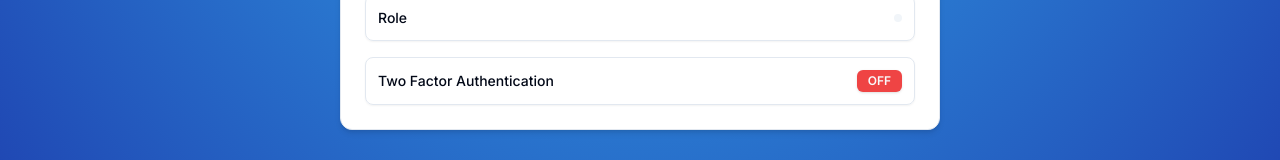
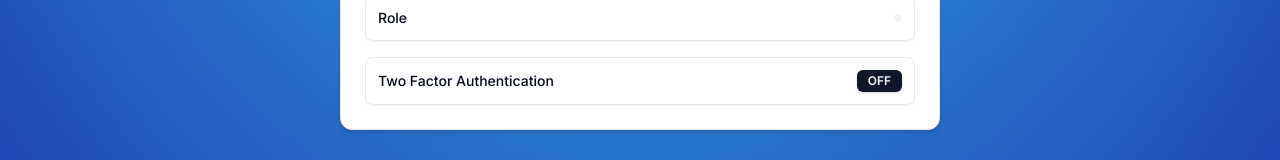
Before and after one commit to TeshaneCrawford/next-auth, a Next.js app: page /client in a window 1280 px wide. Shown: the part 527-687 px from the top of the page. Built offline with nearby package versions, Linux system fonts and the light colour scheme; no server answers.

Commit message:
fix badge type error

```diff
--- a/components/UserInfo.tsx
+++ b/components/UserInfo.tsx
@@ -61,7 +61,7 @@ export const UserInfo = ({
             Two Factor Authentication
           </p>
           <Badge
-            variant={user?.isTwoFactorEnabled ? "success" : "destructive"}
+            variant={user?.isTwoFactorEnabled ? "destructive" : "default"}
           >
             {user?.isTwoFactorEnabled ? "ON" : "OFF"}
           </Badge>
```
